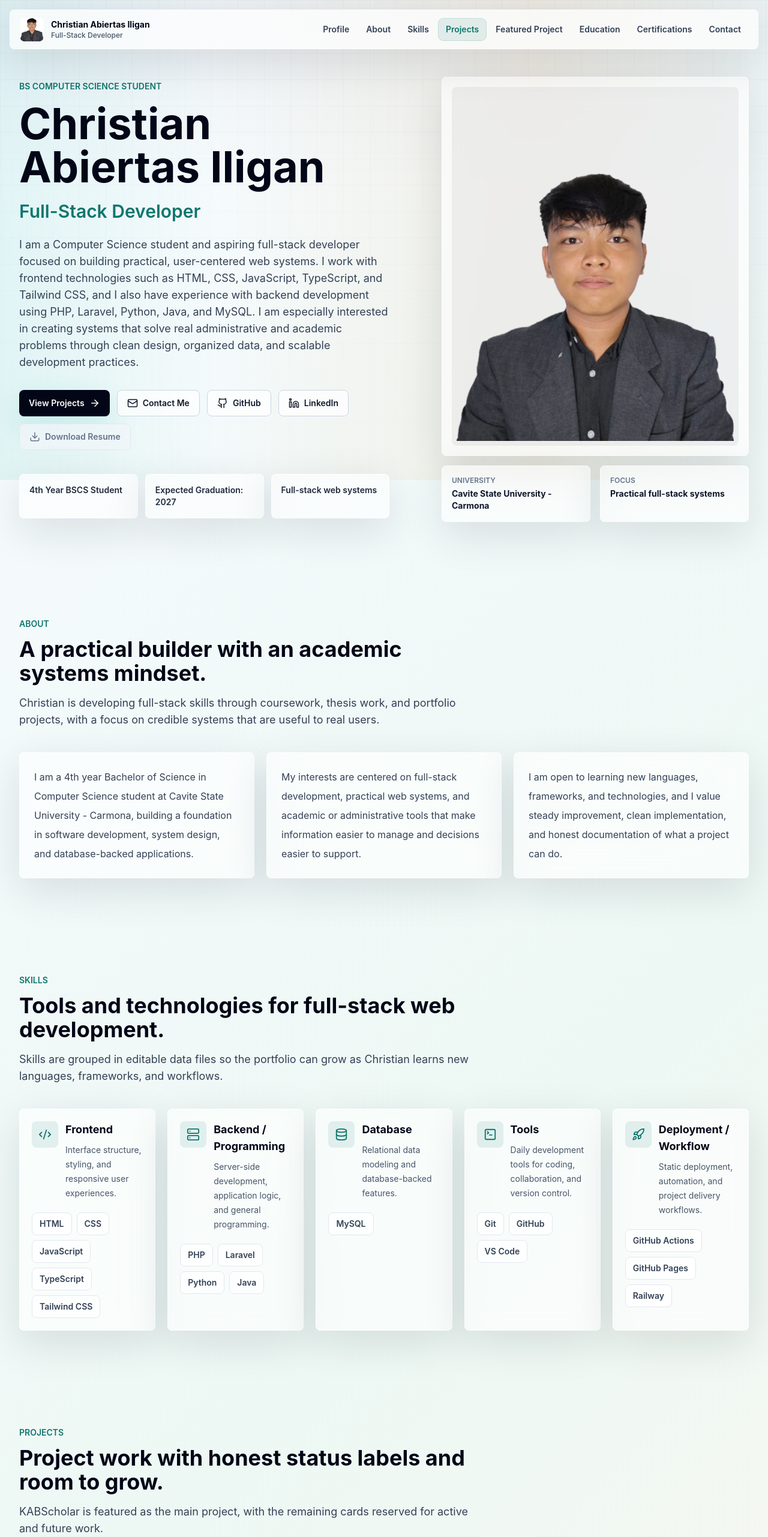
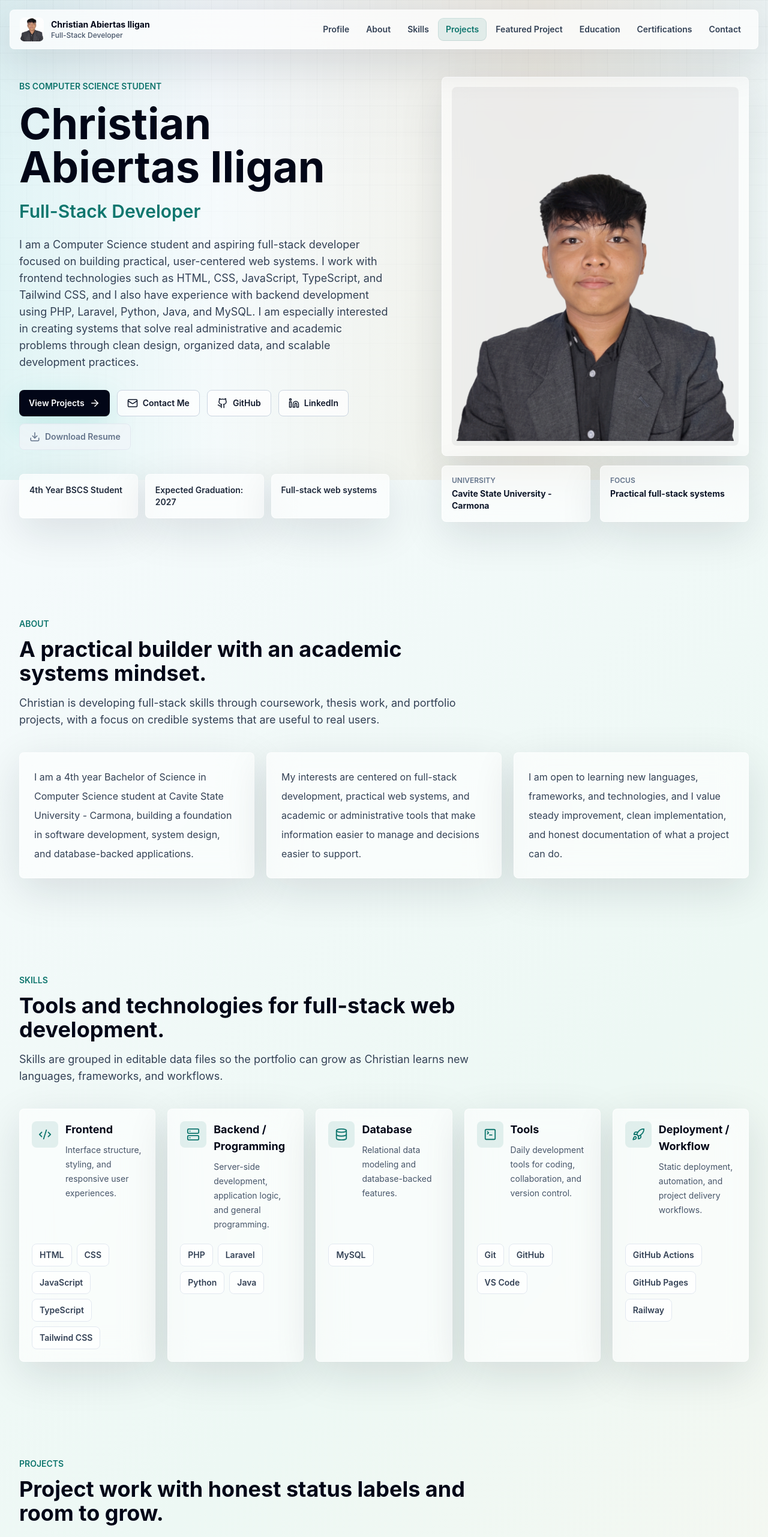
Before and after one commit to iyaniyaniyan/portfolio, a React (Vite) app: page / in a window 1280 px wide. Shown: the top 2562 px of the page at 60% size. Built offline with nearby package versions, Linux system fonts and the light colour scheme.

Commit message:
Align cards and refresh profile images

```diff
--- a/src/components/ProjectCard.tsx
+++ b/src/components/ProjectCard.tsx
@@ -11,13 +11,13 @@ export function ProjectCard({ project }: ProjectCardProps) {
 
   return (
     <article className="glass-card flex h-full flex-col overflow-hidden" data-reveal>
-      <div className="aspect-[16/10] border-b border-white/70 bg-gradient-to-br from-slate-100 via-white to-teal-50">
+      <div className="relative aspect-[16/10] overflow-hidden border-b border-white/70 bg-gradient-to-br from-slate-100 via-white to-teal-50">
         {project.imagePath ? (
           <a
             href={imageSrc}
             target="_blank"
             rel="noreferrer"
-            className="group grid h-full w-full place-items-center overflow-hidden p-3 focus-visible:outline-offset-[-4px]"
+            className="group absolute inset-0 grid place-items-center p-3 focus-visible:outline-offset-[-4px]"
             aria-label={`Open ${project.title} image`}
           >
             <img
@@ -27,7 +27,7 @@ export function ProjectCard({ project }: ProjectCardProps) {
             />
           </a>
         ) : (
-          <div className="grid h-full place-items-center bg-gradient-to-br from-slate-100 via-white to-teal-50 px-6 text-center">
+          <div className="absolute inset-0 grid place-items-center bg-gradient-to-br from-slate-100 via-white to-teal-50 px-6 text-center">
             <div>
               <ImageIcon className="mx-auto text-lagoon" size={36} aria-hidden="true" />
               <p className="mt-3 text-sm font-semibold text-slate-700">Coming soon</p>
@@ -38,15 +38,15 @@ export function ProjectCard({ project }: ProjectCardProps) {
       </div>
 
       <div className="flex flex-1 flex-col p-5">
-        <div className="flex flex-wrap items-center gap-2">
+        <div className="flex flex-wrap content-start items-start gap-2 md:min-h-[4.25rem]">
           <span className="rounded-lg bg-lagoon/10 px-3 py-1 text-xs font-bold text-lagoon">{project.status}</span>
           {project.featured ? <span className="rounded-lg bg-amber-100 px-3 py-1 text-xs font-bold text-amber-800">Featured</span> : null}
         </div>
 
-        <h3 className="mt-4 text-xl font-bold leading-7 text-slate-950">{project.title}</h3>
-        <p className="mt-3 text-sm leading-7 text-slate-700">{project.shortDescription}</p>
+        <h3 className="mt-4 text-xl font-bold leading-7 text-slate-950 md:min-h-[3.5rem]">{project.title}</h3>
+        <p className="mt-3 text-sm leading-7 text-slate-700 md:min-h-[5.25rem]">{project.shortDescription}</p>
 
-        <div className="mt-4 flex flex-wrap gap-2">
+        <div className="mt-4 flex flex-wrap content-start gap-2 md:min-h-[4.5rem]">
           {project.techStack.map((tech) => (
             <span key={tech} className="rounded-lg border border-slate-200 bg-white/70 px-2.5 py-1.5 text-xs font-semibold text-slate-700">
               {tech}
@@ -54,7 +54,7 @@ export function ProjectCard({ project }: ProjectCardProps) {
           ))}
         </div>
 
-        <ul className="mt-4 space-y-2 text-sm leading-6 text-slate-600">
+        <ul className="mt-4 space-y-2 text-sm leading-6 text-slate-600 md:min-h-[5rem]">
           {project.features.slice(0, 3).map((feature) => (
             <li key={feature} className="flex gap-2">
               <span className="mt-2 h-1.5 w-1.5 shrink-0 rounded-lg bg-lagoon" aria-hidden="true" />
--- a/src/components/Skills.tsx
+++ b/src/components/Skills.tsx
@@ -15,19 +15,19 @@ export function Skills() {
           const Icon = group.icon;
 
           return (
-            <article key={group.title} className="glass-card flex flex-col p-5" data-reveal>
-              <div className="flex items-start gap-3">
+            <article key={group.title} className="glass-card flex h-full flex-col p-5" data-reveal>
+              <div className="flex items-start gap-3 md:min-h-[9rem] xl:min-h-[11.5rem]">
                 {Icon ? (
                   <span className="grid h-11 w-11 shrink-0 place-items-center rounded-lg bg-lagoon/10 text-lagoon">
                     <Icon size={22} aria-hidden="true" />
                   </span>
                 ) : null}
-                <div>
-                  <h3 className="text-lg font-bold text-slate-950">{group.title}</h3>
+                <div className="min-w-0">
+                  <h3 className="text-lg font-bold leading-7 text-slate-950">{group.title}</h3>
                   <p className="mt-2 text-sm leading-6 text-slate-600">{group.description}</p>
                 </div>
               </div>
-              <div className="mt-5 flex flex-wrap gap-2">
+              <div className="mt-5 flex flex-wrap content-start gap-2">
                 {group.items.map((item) => (
                   <span key={item} className="rounded-lg border border-slate-200 bg-white/70 px-3 py-2 text-sm font-semibold text-slate-700">
                     {item}
--- a/src/data/profile.ts
+++ b/src/data/profile.ts
@@ -1,4 +1,6 @@
 import type { Profile } from '../types/portfolio';
+
+const profileImageVersion = '20260624';
 
 export const profile: Profile = {
   name: 'Christian Abiertas Iligan',
@@ -7,8 +9,8 @@ export const profile: Profile = {
   subtitle: 'BS Computer Science Student',
   location: 'Cavite State University - Carmona',
   email: 'christianiligan0@gmail.com',
-  avatarPath: '/assets/profile_nobg.png',
-  navAvatarPath: '/assets/profile.jpg',
+  avatarPath: `/assets/profile_nobg.png?v=${profileImageVersion}`,
+  navAvatarPath: `/assets/profile.jpg?v=${profileImageVersion}`,
   resume: {
     label: 'Download Resume',
     path: '/resume.pdf',
```
Also changed, not shown: public/assets/profile.jpg, public/assets/profile_nobg.png.
